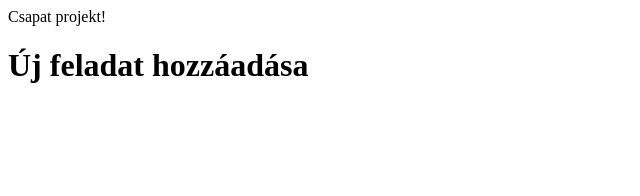
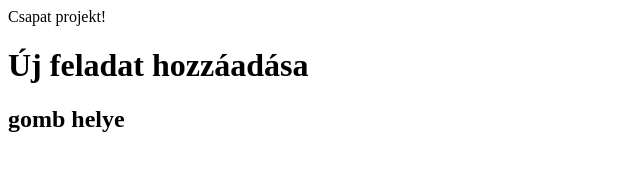
Before and after one commit to CoPhe23/react_task_team_test, a React (Vite) app: page / in a window 1280 px wide. Shown: the top 196 px of the page, without its empty margins (0-640 px from the left). Built offline with nearby package versions, Linux system fonts and the light colour scheme.

Commit message:
owner: h2 in AddTask.jsx

```diff
--- a/src/components/AddTask.jsx
+++ b/src/components/AddTask.jsx
@@ -4,6 +4,7 @@ export const AddTask = () => {
   return (
     <div>
       <h1>Új feladat hozzáadása</h1>
+      <h2>gomb helye</h2>
     </div>
   )
 }
```
